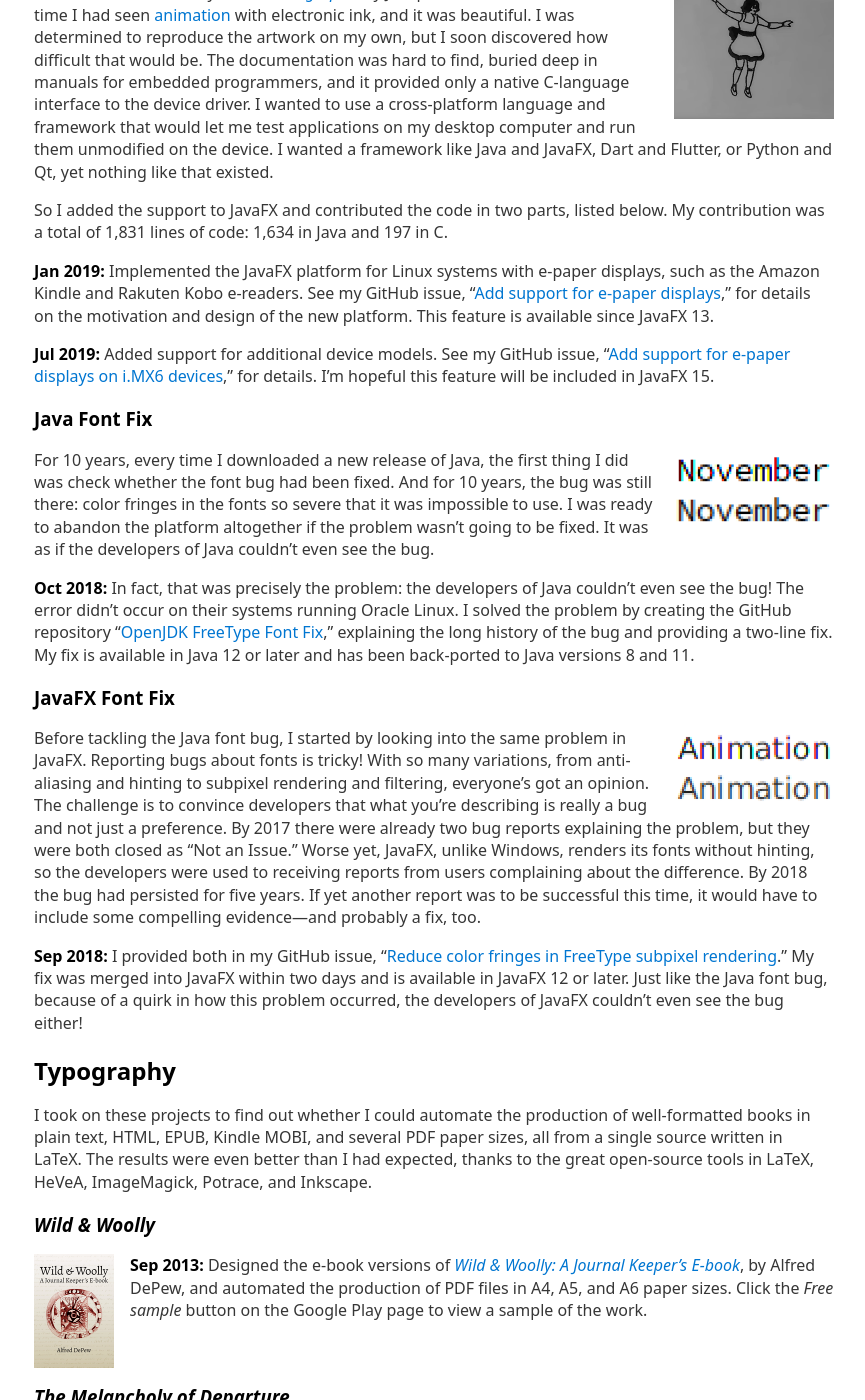
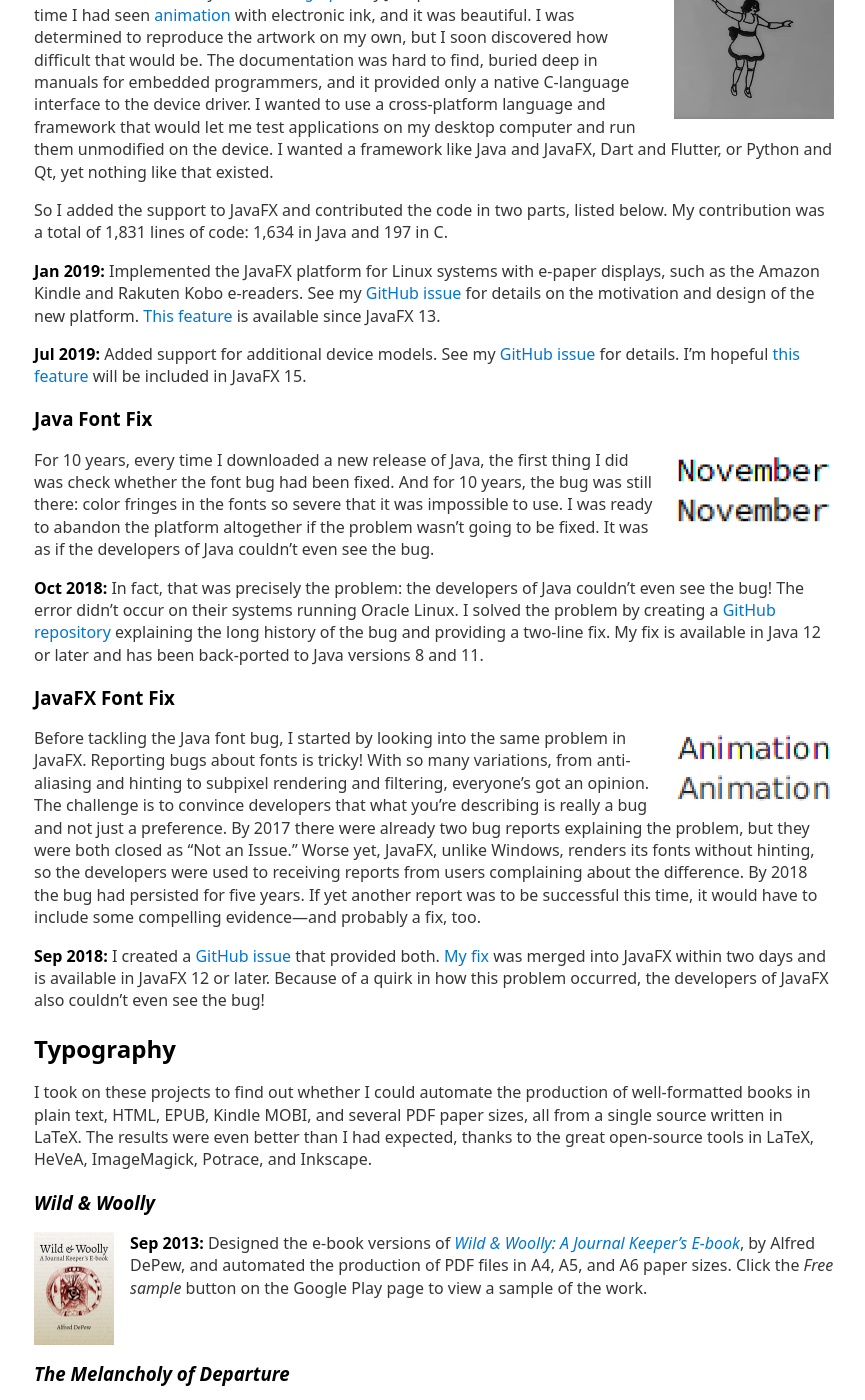
Before and after one commit to jgneff/www-status6, a Jekyll site: the page built from docs/index.md, in a window 1280 px wide and 1400 px high, scrolled down 487 px. Shown: the whole window, without its empty margins (206-1071 px from the left). Built offline with Jekyll 4.4.1, drawn with Linux system fonts in a browser that asks for light colours.

Commit message:
Add links to the associated GitHub pull requests
For each link to a GitHub issue, include also a link to the associated
pull request, if one exists. Also link just the text "GitHub issue" and
remove the issue's title from the visible text.

```diff
--- a/docs/index.md
+++ b/docs/index.md
@@ -26,17 +26,17 @@ My contribution was a total of 1,831 lines of code: 1,634 in Java and 197 in C.
 
 **Jan 2019:**
 Implemented the JavaFX platform for Linux systems with e-paper displays, such as the Amazon Kindle and Rakuten Kobo e-readers.
-See my GitHub issue, "[Add support for e-paper displays][JDK-8217605]," for details on the motivation and design of the new platform.
-This feature is available since JavaFX 13.
+See my [GitHub issue][openjdk-jfx-339] for details on the motivation and design of the new platform.
+[This feature][openjdk-jfx-369] is available since JavaFX 13.
 
 **Jul 2019:**
 Added support for additional device models.
-See my GitHub issue, "[Add support for e-paper displays on i.MX6 devices][JDK-8227425]," for details.
-I'm hopeful this feature will be included in JavaFX 15.
+See my [GitHub issue][openjdk-jfx-521] for details.
+I'm hopeful [this feature][jfx-60] will be included in JavaFX 15.
 
 ### Java Font Fix
 
-[![][jdkfonts]][JDK-8212071]
+[![][jdkfonts]][openjdk-freetype]
 For 10 years, every time I downloaded a new release of Java, the first thing I did was check whether the font bug had been fixed.
 And for 10 years, the bug was still there: color fringes in the fonts so severe that it was impossible to use.
 I was ready to abandon the platform altogether if the problem wasn't going to be fixed.
@@ -45,12 +45,12 @@ It was as if the developers of Java couldn't even see the bug.
 **Oct 2018:**
 In fact, that was precisely the problem: the developers of Java couldn't even see the bug!
 The error didn't occur on their systems running Oracle Linux.
-I solved the problem by creating the GitHub repository "[OpenJDK FreeType Font Fix][JDK-8212071]," explaining the long history of the bug and providing a two-line fix.
+I solved the problem by creating a [GitHub repository][openjdk-freetype] explaining the long history of the bug and providing a two-line fix.
 My fix is available in Java 12 or later and has been back-ported to Java versions 8 and 11.
 
 ### JavaFX Font Fix
 
-[![][jfxfonts]][JDK-8188810]
+[![][jfxfonts]][openjdk-jfx-229]
 Before tackling the Java font bug, I started by looking into the same problem in JavaFX.
 Reporting bugs about fonts is tricky!
 With so many variations, from anti-aliasing and hinting to subpixel rendering and filtering, everyone's got an opinion.
@@ -61,9 +61,9 @@ By 2018 the bug had persisted for five years.
 If yet another report was to be successful this time, it would have to include some compelling evidence---and probably a fix, too.
 
 **Sep 2018:**
-I provided both in my GitHub issue, "[Reduce color fringes in FreeType subpixel rendering][JDK-8188810]."
-My fix was merged into JavaFX within two days and is available in JavaFX 12 or later.
-Just like the Java font bug, because of a quirk in how this problem occurred, the developers of JavaFX couldn't even see the bug either!
+I created a [GitHub issue][openjdk-jfx-229] that provided both.
+[My fix][openjdk-jfx-235] was merged into JavaFX within two days and is available in JavaFX 12 or later.
+Because of a quirk in how this problem occurred, the developers of JavaFX also couldn't even see the bug!
 
 ## Typography
 
@@ -87,10 +87,16 @@ Click the *Free sample* button on the Google Play page to view a sample of the w
 [epd-javafx]: https://github.com/jgneff/epd-javafx "JavaFX on E-Paper"
 [lineographs]: http://s2014.siggraph.org/attendees/art-gallery/events/lineographs.html "Lineographs at SIGGRAPH 2014"
 [dancer]: https://www.farbrook.net/lineographs/ "Dancer (with Micaela Gardner) by Joseph Farbrook"
-[JDK-8217605]: https://github.com/javafxports/openjdk-jfx/issues/339 "JDK-8217605"
-[JDK-8227425]: https://github.com/javafxports/openjdk-jfx/issues/521 "JDK-8227425"
-[JDK-8212071]: https://github.com/jgneff/openjdk-freetype "JDK-8212071"
-[JDK-8188810]: https://github.com/javafxports/openjdk-jfx/issues/229 "JDK-8188810"
+
+[openjdk-jfx-339]: https://github.com/javafxports/openjdk-jfx/issues/339 "Issue #339, &ldquo;8217605: Add support for e-paper displays&rdquo;"
+[openjdk-jfx-369]: https://github.com/javafxports/openjdk-jfx/pull/369 "Pull request #369, &ldquo;8217605: Add support for e-paper displays&rdquo;"
+[openjdk-jfx-521]: https://github.com/javafxports/openjdk-jfx/issues/521 "Issue #521, &ldquo;8227425: Add support for e-paper displays on i.MX6 devices&rdquo;"
+[jfx-60]: https://github.com/openjdk/jfx/pull/60 "Pull request #60, &ldquo;8227425: Add support for e-paper displays on i.MX6 devices&rdquo;"
+
+[openjdk-freetype]: https://github.com/jgneff/openjdk-freetype "OpenJDK FreeType Font Fix"
+[openjdk-jfx-229]: https://github.com/javafxports/openjdk-jfx/issues/229 "Issue #229, &ldquo;8188810: Reduce color fringes in FreeType subpixel rendering&rdquo;"
+[openjdk-jfx-235]: https://github.com/javafxports/openjdk-jfx/pull/235 "Pull request #235, &ldquo;8188810: Fonts are blurry on Ubuntu 16.04 and Debian 9&rdquo;"
+
 [play-woolly]: https://play.google.com/store/books/details/Alfred_DePew_Wild_Woolly?id=8c3_AAAAQBAJ "&ldquo;Wild &amp; Woolly&rdquo; on Google Play"
 [play-melancholy]: https://play.google.com/store/books/details/Alfred_DePew_The_Melancholy_of_Departure?id=jc3_AAAAQBAJ "&ldquo;The Melancholy of Departure&rdquo; on Google Play"
 
```
